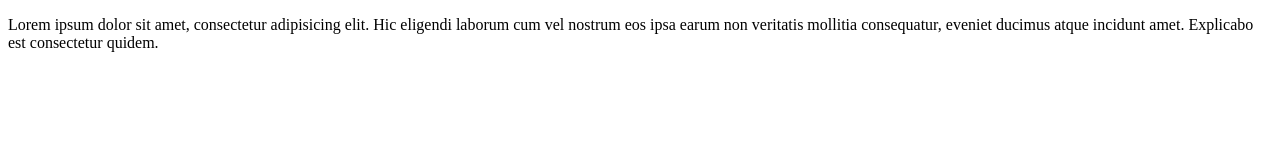
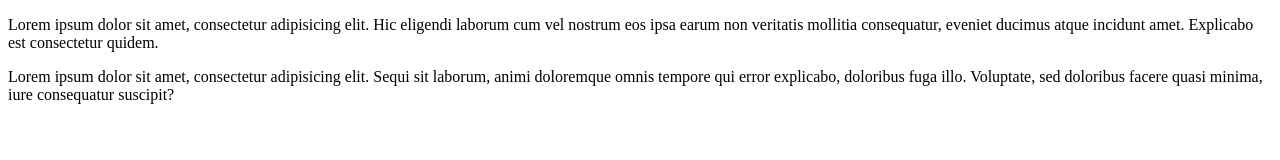
Before and after one commit to reginak17/gitjestgit-zle, a plain HTML site: page index.html in a window 1280 px wide. Drawn offline with Linux system fonts and the light colour scheme.

Commit message:
drugi paragraf

```diff
--- a/index.html
+++ b/index.html
@@ -6,5 +6,6 @@
 </head>
 <body>
     <p>Lorem ipsum dolor sit amet, consectetur adipisicing elit. Hic eligendi laborum cum vel nostrum eos ipsa earum non veritatis mollitia consequatur, eveniet ducimus atque incidunt amet. Explicabo est consectetur quidem.</p>
+    <p>Lorem ipsum dolor sit amet, consectetur adipisicing elit. Sequi sit laborum, animi doloremque omnis tempore qui error explicabo, doloribus fuga illo. Voluptate, sed doloribus facere quasi minima, iure consequatur suscipit?</p>
 </body>
 </html>
```
